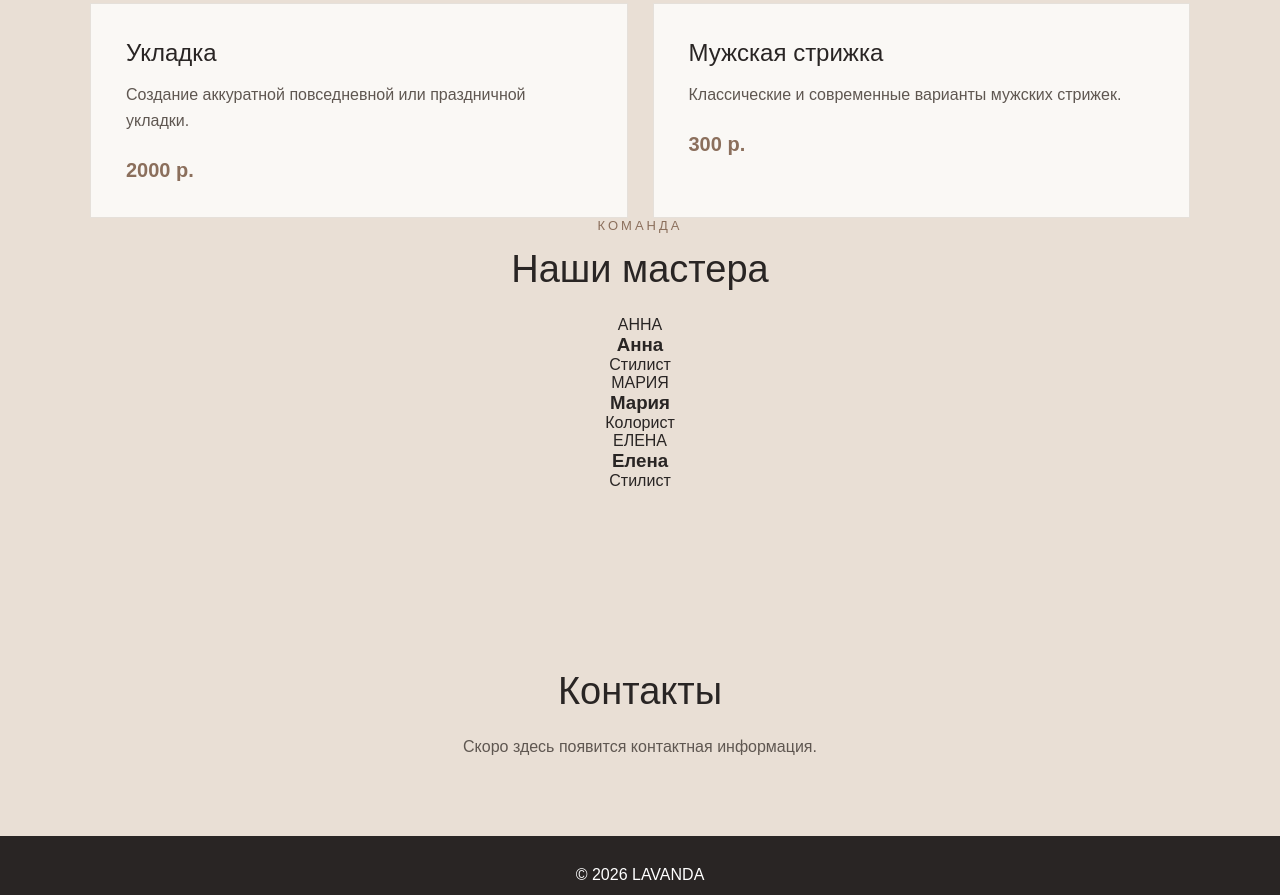
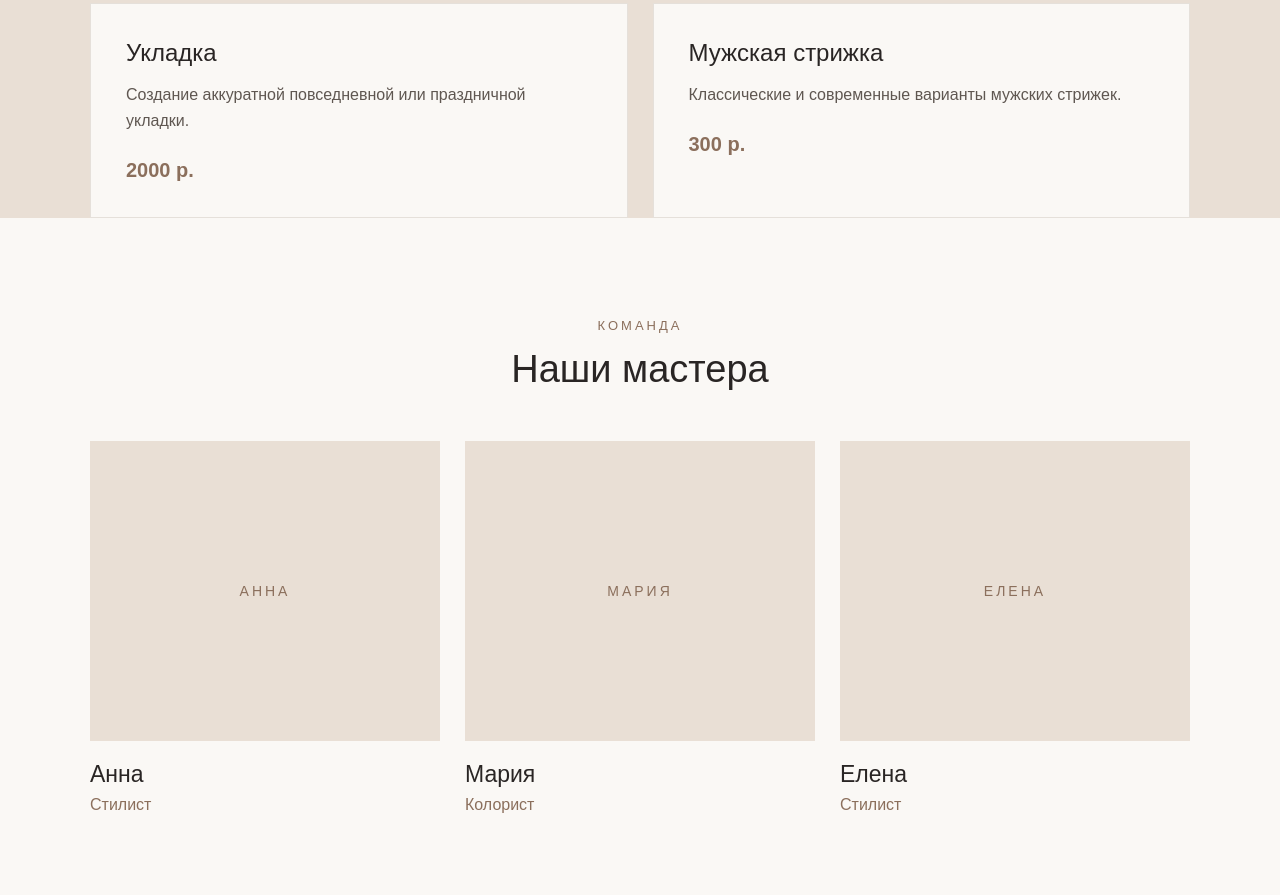
Before and after one commit to abut-sdvg/GallovGlazunov, a plain HTML site: page index.html in a window 1280 px wide. Shown: the part 1525-2420 px from the top of the page. Drawn offline with Linux system fonts and the light colour scheme.

Commit message:
changing style.css (staff section)

```diff
--- a/style.css
+++ b/style.css
@@ -192,7 +192,13 @@ h2 {
     .services-grid {
         grid-template-columns: 1fr;
     }
+    .staff-grid {
+        grid-template-columns: 1fr;
+    }
 
+    .staff-photo {
+        height: 350px;
+    }
 }
 /* SERVICES */
 
@@ -233,3 +239,41 @@ h2 {
     font-weight: bold;
     color: #8b6f5c;
 }
+.staff {
+    padding: 100px 0;
+    background-color: #faf8f5;
+    text-align: center;
+}
+
+.staff-grid {
+    display: grid;
+    grid-template-columns: repeat(3, 1fr);
+    gap: 25px;
+    margin-top: 50px;
+}
+
+.staff-card {
+    text-align: left;
+}
+
+.staff-photo {
+    height: 300px;
+    display: flex;
+    align-items: center;
+    justify-content: center;
+    margin-bottom: 20px;
+    background-color: #e9dfd5;
+    color: #8b6f5c;
+    font-size: 14px;
+    letter-spacing: 3px;
+}
+
+.staff-card h3 {
+    margin-bottom: 8px;
+    font-size: 23px;
+    font-weight: 500;
+}
+
+.staff-card p {
+    color: #8b6f5c;
+}
```
